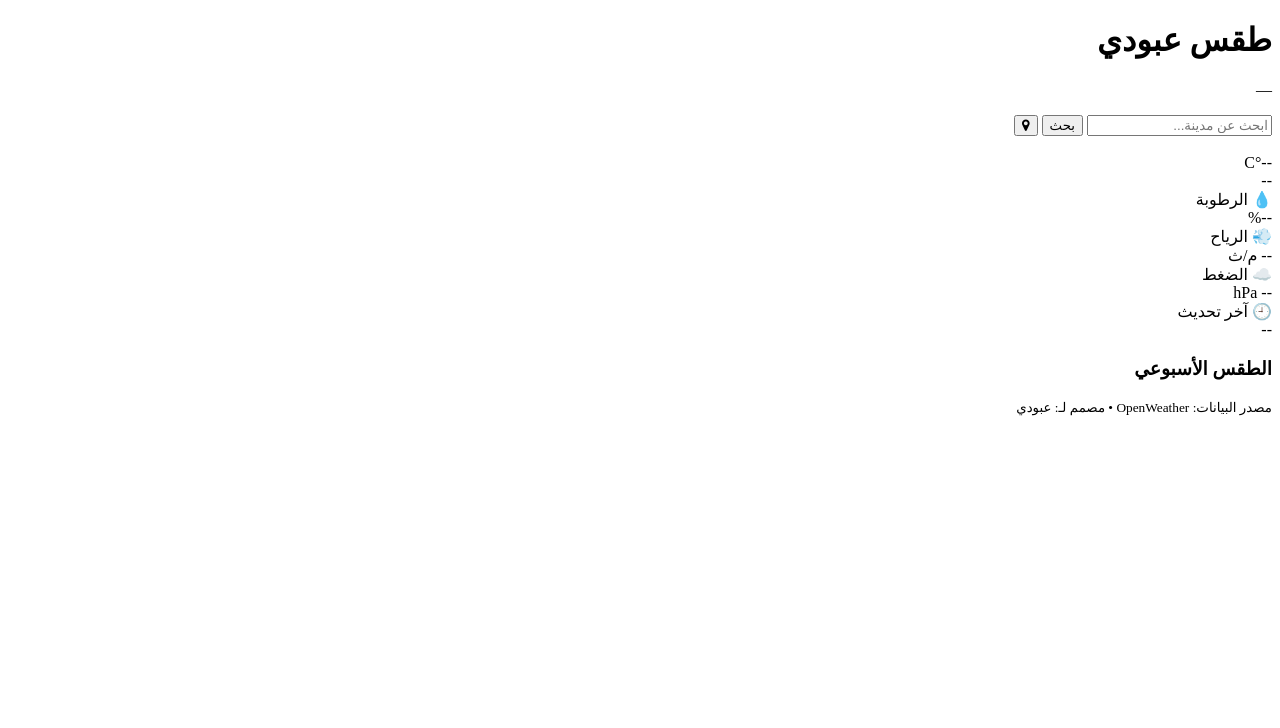
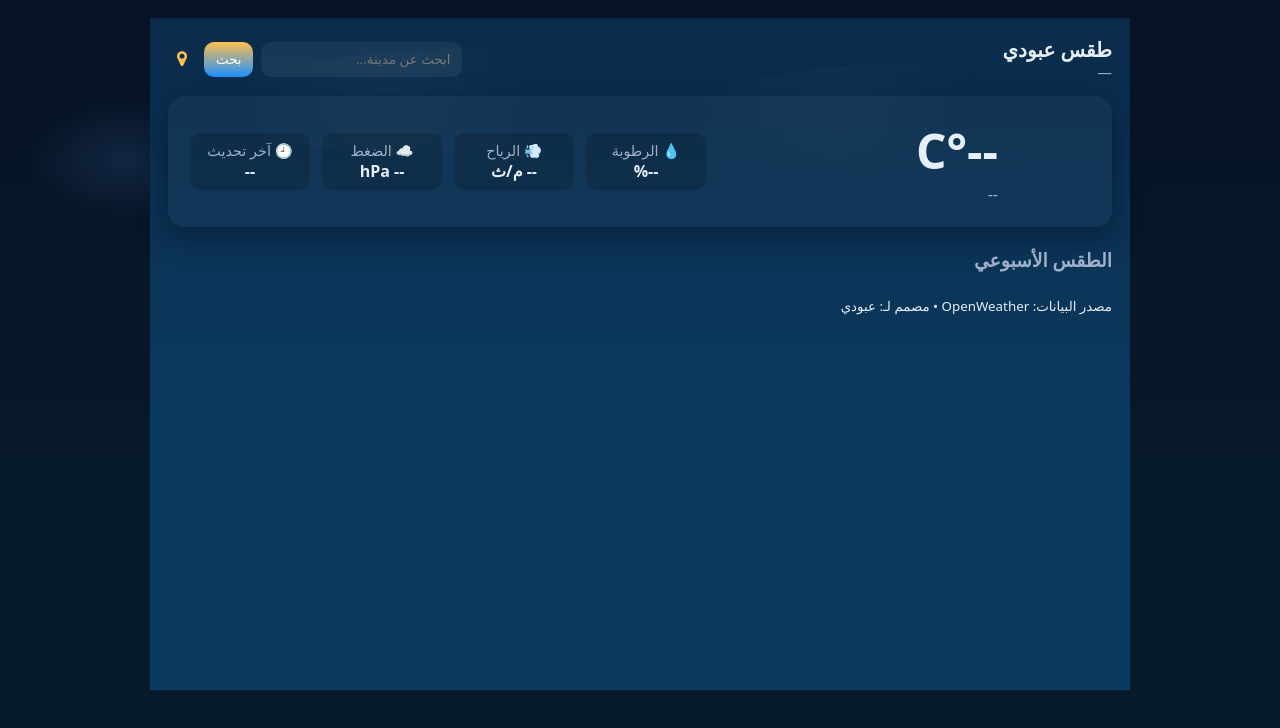
Before and after one commit to abedcafe1999615-pixel/WeatherApp1, a plain HTML site: page index.html in a window 1280 px wide. Drawn offline with Linux system fonts and the light colour scheme.

Commit message:
Update style.css

```diff
--- a/style.css
+++ b/style.css
@@ -1,45 +1,176 @@
-/* تحسينات إضافية للدعم RTL */
-.weather-card {
-  text-align: right;
-  direction: rtl;
+:root{
+  --bg1: #0f1724;
+  --card: rgba(255,255,255,0.06);
+  --accent: #60a5fa;
+  --text: #e6eef8;
+  --muted: #9fb0c8;
 }
 
-.details {
-  text-align: right;
+*{box-sizing:border-box}
+html,body{height:100%}
+body{
+  margin:0;
+  font-family: "Tajawal", system-ui, -apple-system, "Segoe UI", Roboto, "Helvetica Neue", Arial;
+  background: radial-gradient(1000px 600px at 10% 20%, rgba(96,165,250,0.12), transparent 10%),
+              linear-gradient(180deg,#071226 0%, #071a2a 60%);
+  color:var(--text);
+  -webkit-font-smoothing:antialiased;
+  -moz-osx-font-smoothing:grayscale;
 }
 
-.daily-card {
-  text-align: center;
+/* container */
+.app{
+  max-width:980px;
+  margin:18px auto;
+  padding:18px;
+  position:relative;
+  min-height:84vh;
 }
 
-/* تحسينات التجاوب */
-@media (max-width: 480px) {
-  .container {
-    padding: 10px;
-  }
+/* top */
+.top{
+  display:flex;
+  justify-content:space-between;
+  align-items:center;
+  gap:12px;
+  margin-bottom:14px;
+}
+.title h1{margin:0;font-size:1.25rem}
+.title p{margin:0;color:var(--muted);font-size:0.9rem}
 
-  .search-box {
-    flex-direction: column;
-  }
+/* controls */
+.controls{
+  display:flex;
+  gap:8px;
+  align-items:center;
+}
+.controls input{
+  background:var(--card);
+  border:none;
+  color:var(--text);
+  padding:10px 12px;
+  border-radius:10px;
+  min-width:200px;
+}
+.controls button{
+  background:linear-gradient(180deg,var(--accent), #1e90ff);
+  color:white;
+  border:none;
+  padding:10px 12px;
+  border-radius:10px;
+  cursor:pointer;
+}
+.controls button#locBtn{background:transparent;color:var(--accent);font-size:1.1rem;padding:9px}
 
-  .search-box input {
-    width: 100%;
-    margin-bottom: 10px;
-  }
-
-  .weekly {
-    flex-wrap: wrap;
-    justify-content: center;
-  }
+/* main content grid */
+.main-content{
+  display:grid;
+  grid-template-columns: 1fr;
+  gap:14px;
 }
 
-/* تأثيرات بصرية محسنة */
-.search-box button:disabled {
-  opacity: 0.6;
-  cursor: not-allowed;
+/* current card */
+.current-card{
+  display:flex;
+  justify-content:space-between;
+  align-items:center;
+  background:linear-gradient(180deg, rgba(255,255,255,0.03), rgba(255,255,255,0.02));
+  border-radius:16px;
+  padding:16px;
+  box-shadow: 0 8px 30px rgba(2,6,23,0.4);
+}
+.left{display:flex;align-items:center;gap:12px}
+.icon.fa{font-size:64px; color:var(--accent); width:80px; height:80px; display:flex; align-items:center; justify-content:center}
+.temp{font-size:48px;font-weight:700}
+.desc{color:var(--muted);font-size:1rem}
+
+/* right details */
+.right{display:flex;flex-wrap:wrap;gap:12px;justify-content:flex-end}
+.detail{min-width:120px;background:rgba(0,0,0,0.15);padding:8px 10px;border-radius:10px;text-align:center}
+.detail div:first-child{color:var(--muted);font-size:0.9rem}
+.detail div:last-child{font-weight:700}
+
+/* weekly */
+.weekly-section h3{margin:6px 0 6px 0;color:var(--muted)}
+.weekly-strip{
+  display:flex;
+  gap:10px;
+  overflow-x:auto;
+  padding:8px 6px;
+}
+.daily{
+  min-width:92px;
+  background:linear-gradient(180deg, rgba(255,255,255,0.02), rgba(255,255,255,0.01));
+  border-radius:12px;
+  padding:8px;
+  text-align:center;
+}
+.daily .day{font-size:0.9rem;color:var(--muted)}
+.daily img{width:48px;height:48px}
+.daily .t{font-weight:700;margin-top:6px}
+
+/* layers: clouds & rain */
+.layer{position:absolute;left:0;right:0;pointer-events:none}
+.clouds{top:30px;height:140px;opacity:0.18}
+.rain{top:120px;height:300px;opacity:0.06}
+
+/* animated cloud shapes using gradients */
+.clouds::before,
+.clouds::after{
+  content:"";
+  position:absolute;
+  left:-20%;
+  width:60%;
+  height:80%;
+  background:radial-gradient(circle at 30% 30%, rgba(255,255,255,0.14), rgba(255,255,255,0.02) 40%);
+  border-radius:50%;
+  transform:translateX(0);
+  animation:cloudMove 20s linear infinite;
+}
+.clouds::after{
+  left:40%;
+  width:50%;
+  top:10%;
+  animation-duration:28s;
 }
 
-.daily-card:hover {
-  transform: translateY(-5px);
-  transition: transform 0.2s ease;
+@keyframes cloudMove{
+  0%{transform:translateX(-10vw)}
+  100%{transform:translateX(110vw)}
 }
+
+/* rain effect */
+.rain::before{
+  content:"";
+  position:absolute;
+  left:-10%;
+  top:0;
+  width:120%;
+  height:100%;
+  background-image: linear-gradient(transparent 60%, rgba(255,255,255,0.03) 60%), linear-gradient(transparent 70%, rgba(255,255,255,0.02) 70%);
+  background-size:6px 10px, 8px 12px;
+  animation:rainFall 0.5s linear infinite;
+  opacity:0.7;
+}
+@keyframes rainFall{
+  0%{background-position:0 0, 0 0}
+  100%{background-position:0 20px, 0 30px}
+}
+
+/* responsive */
+@media(min-width:800px){
+  .main-content{grid-template-columns: 1fr}
+  .current-card{padding:22px}
+}
+
+/* backgrounds per weather (class on #app) */
+.app.sunny{background: linear-gradient(180deg,#0b2b4a 0%, #0b3a60 60%); --accent:#ffbf4d}
+.app.clouds{background: linear-gradient(180deg,#2f3b47 0%, #334a58 60%); --accent:#95a5a6}
+.app.rain{background: linear-gradient(180deg,#0b3a60 0%, #062a3b 60%); --accent:#60a5fa}
+.app.snow{background: linear-gradient(180deg,#e6f2ff 0%, #d9eefc 60%); color:#0b2340; --accent:#7fbfff}
+.app.thunder{background: linear-gradient(180deg,#2b2f36 0%, #1b2a3a 60%); --accent:#f39c12}
+.app.mist{background: linear-gradient(180deg,#2f3942 0%, #4b5563 60%); --accent:#9aa8b6}
+
+/* scrollbar small */
+.weekly-strip::-webkit-scrollbar{height:8px}
+.weekly-strip::-webkit-scrollbar-thumb{background:rgba(255,255,255,0.06);border-radius:10px}
```
